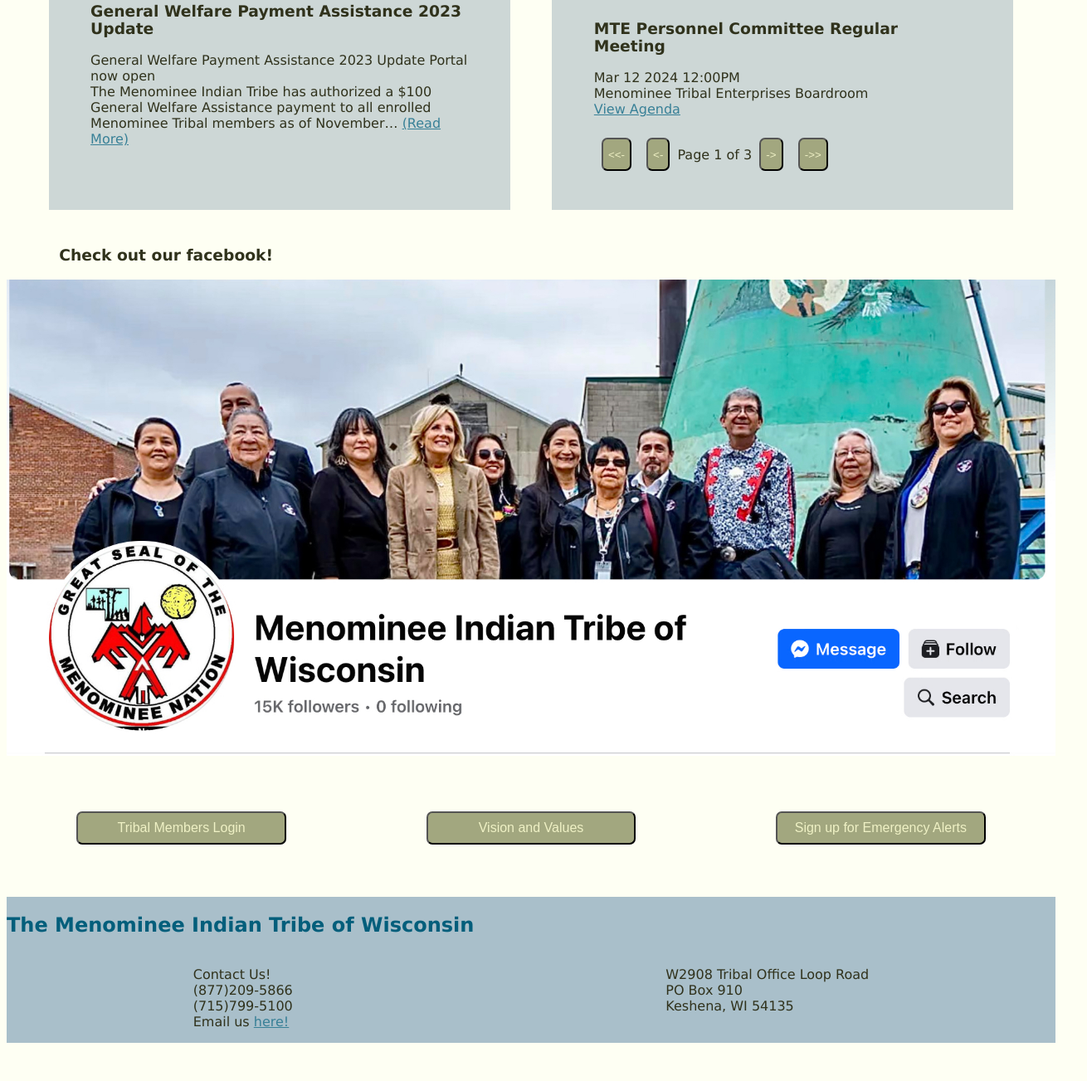
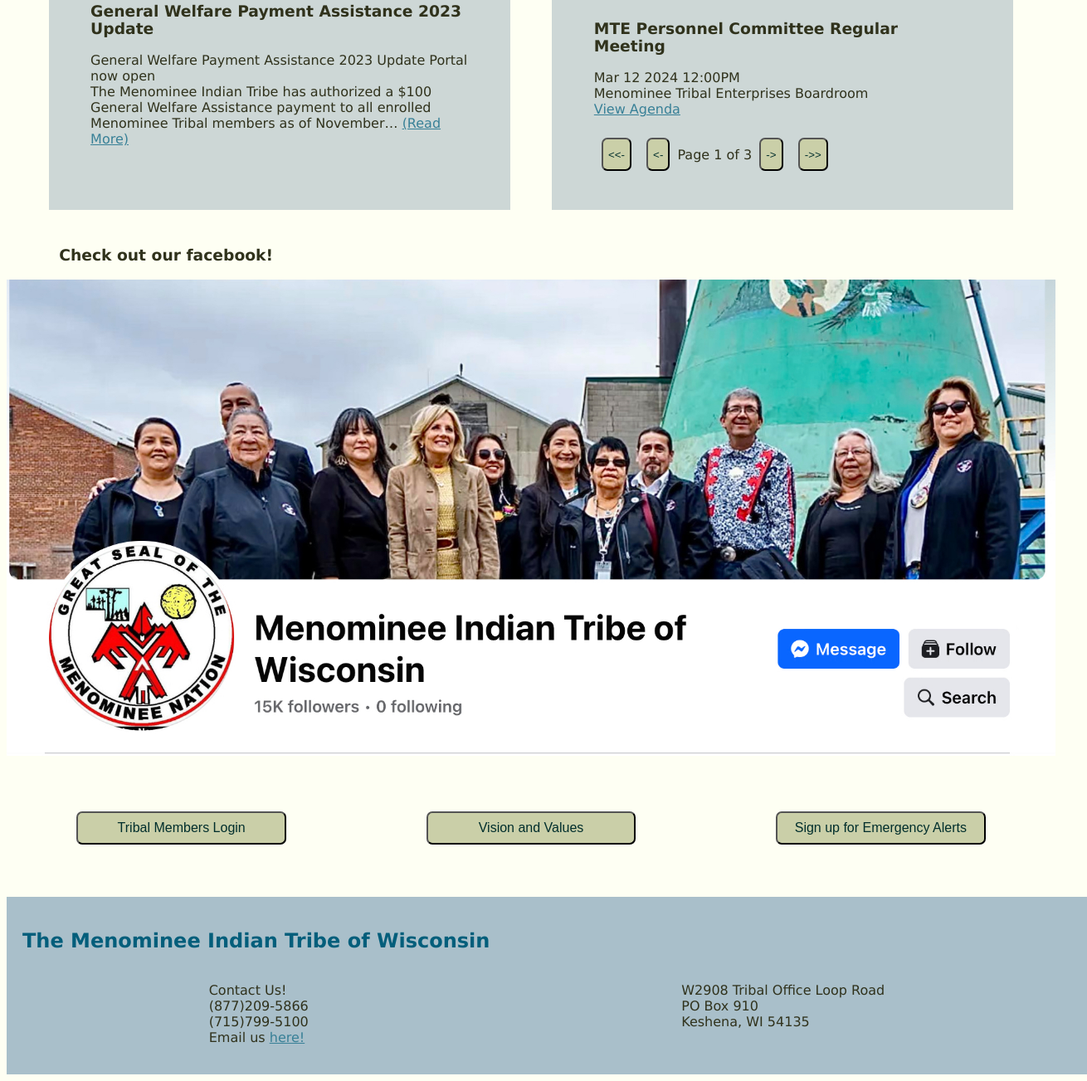
Before and after one commit to sydneymeza/ResponsiveRedesign, a plain HTML site: page index.html in a window 1280 px wide. Shown: the part 959-2262 px from the top of the page at 83% size, 1310 px wide, since content can reach past the window. Before the commit the page ends 2224 px from the top, so only its background shows below. Drawn offline with Linux system fonts and the light colour scheme.

Commit message:
made a couple of adjustments :

```diff
--- a/styles.css
+++ b/styles.css
@@ -36,18 +36,6 @@
   color: #035e7b;
 }
 
-/* This is the basic styling for the buttons */
-button {
-  background-color: #a2a77f;
-  color: #eff1c5;
-  border-radius: 7px;
-}
-button:hover {
-  background-color: #cacfa8;
-}
-button:active {
-  background-color: #80874f;
-}
 
 /* Setting the image width to keep it from */
 img {
@@ -59,11 +47,26 @@
 .back {
   height: 5vh;
   margin: 2%;
+  color:#002e2c;
+  background-color: #cacfa8;
+  border-radius: 7px;
 }
+.back:hover{
+  background-color: #eff1c5;
+}
+
 .next {
   height: 5vh;
   margin: 2%;
+  color:#002e2c;
+  background-color: #cacfa8;
+  border-radius: 7px;
 }
+
+.next:hover{
+  background-color: #eff1c5;
+}
+
 
 
 /* This is for the top of the page the navbar/header */
@@ -274,9 +277,16 @@
 }
 
 .learn-more {
+  background-color: #cacfa8;
   width: 20%;
   height: 5vh;
   font-size: medium;
+  color:#002e2c;
+  border-radius: 7px;
+}
+
+.learn-more:hover{
+  background-color: #feffe6;
 }
 
 #bottom-nav {
@@ -285,6 +295,7 @@
   display: flex;
   flex-direction: column;
   background-color: #a9bfca;
+  padding: 1.5%;
 }
 
 .extra-info {
@@ -396,6 +407,8 @@
     display: flex;
     flex-direction: column;
     background-color: #a9bfca;
+
+
   }
   .learn-more {
     font-size: x-small;
```
Also changed, not shown: 1 other file.
